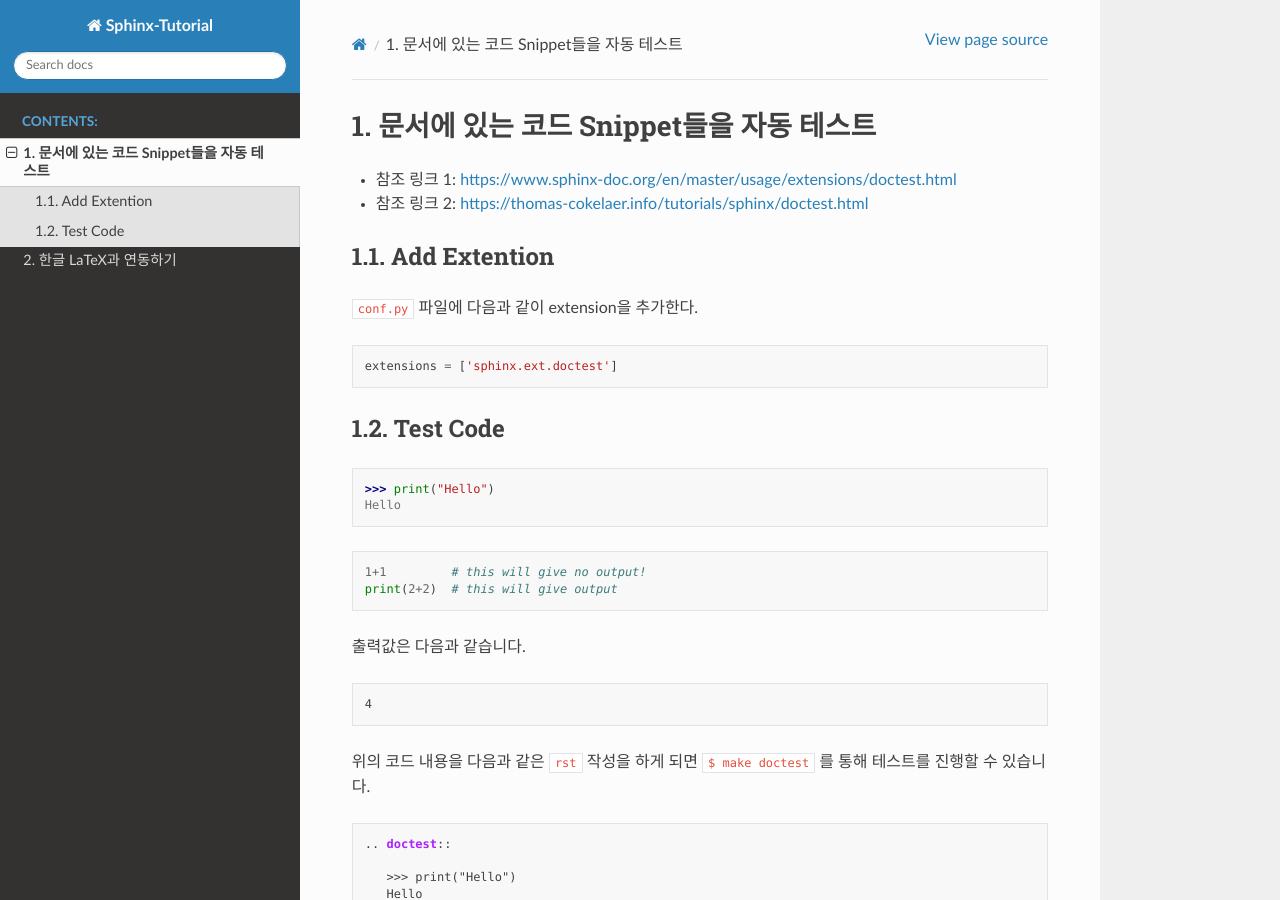
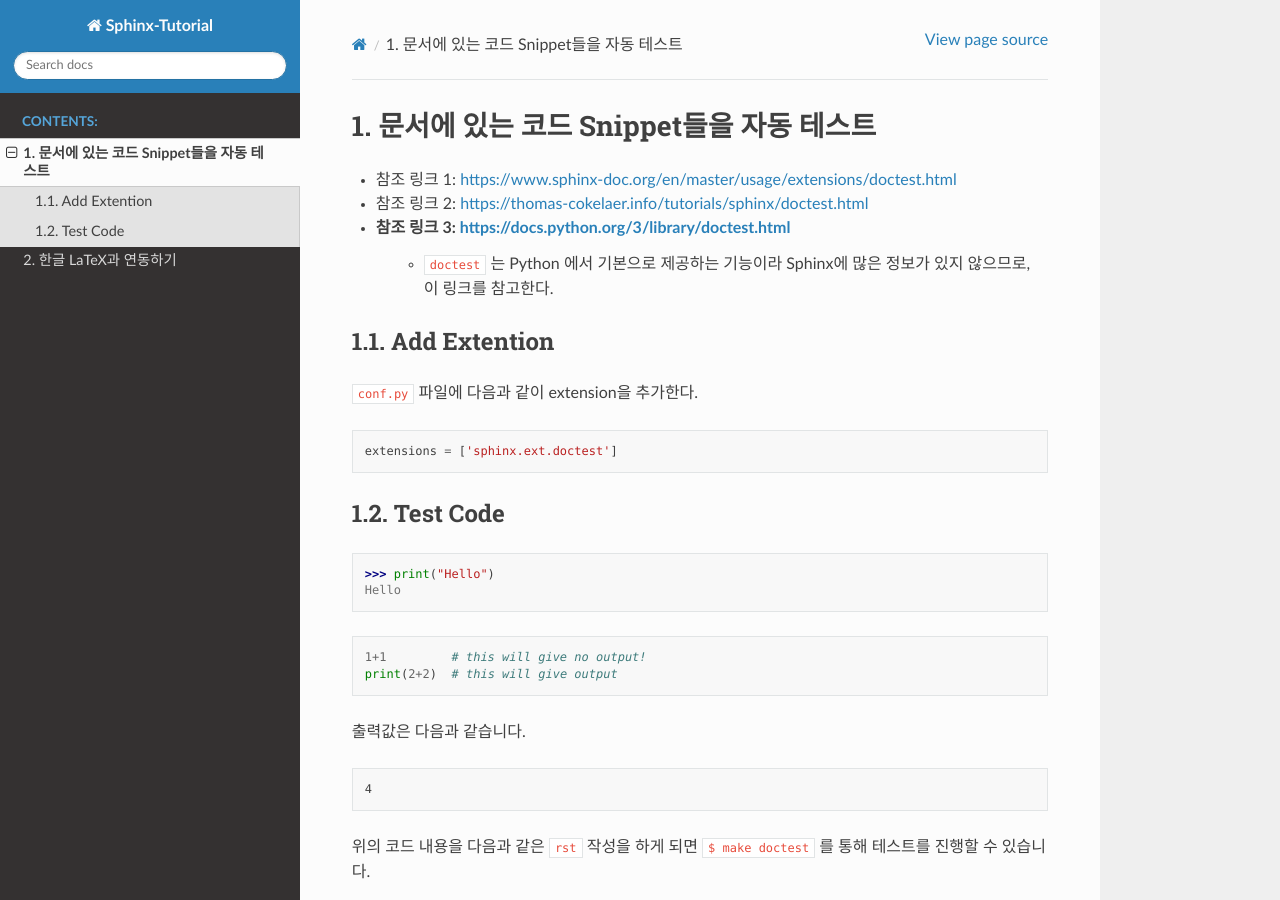
Before and after one commit to yoon-gu/sphinx-ci, a Sphinx documentation site: the page built from docs/doctest.rst, in a window 1280 px wide and 900 px high. Built offline with Sphinx 7.4.7 and the Read the Docs theme 2.0.0, drawn with Linux system fonts in a browser that asks for light colours.

Commit message:
doctest 링크 참고

```diff
--- a/docs/doctest.rst
+++ b/docs/doctest.rst
@@ -3,6 +3,8 @@
 
 * 참조 링크 1: https://www.sphinx-doc.org/en/master/usage/extensions/doctest.html
 * 참조 링크 2: https://thomas-cokelaer.info/tutorials/sphinx/doctest.html
+* 참조 링크 3: https://docs.python.org/3/library/doctest.html
+   * :code:`doctest` 는 :index:`Python` 에서 기본으로 제공하는 기능이라 Sphinx에 많은 정보가 있지 않으므로, 이 링크를 참고한다.
 
 Add Extention
 -------------
```
